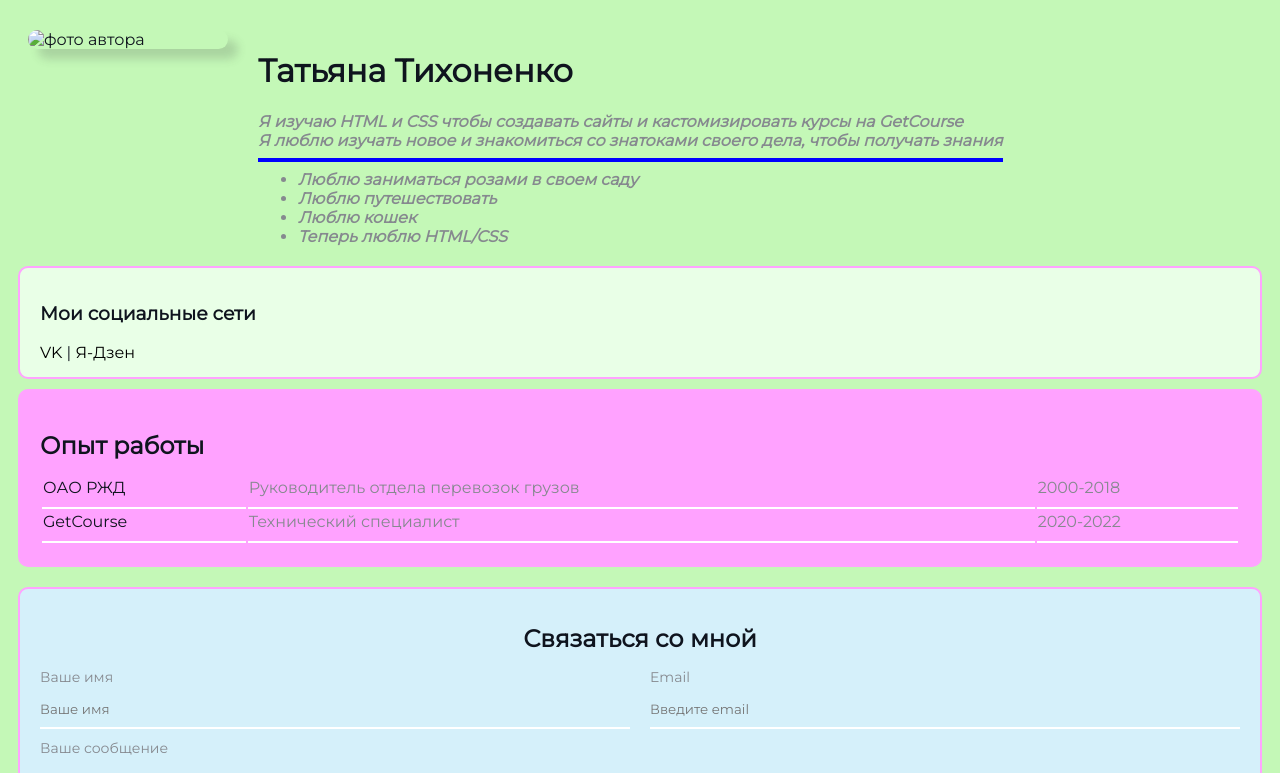
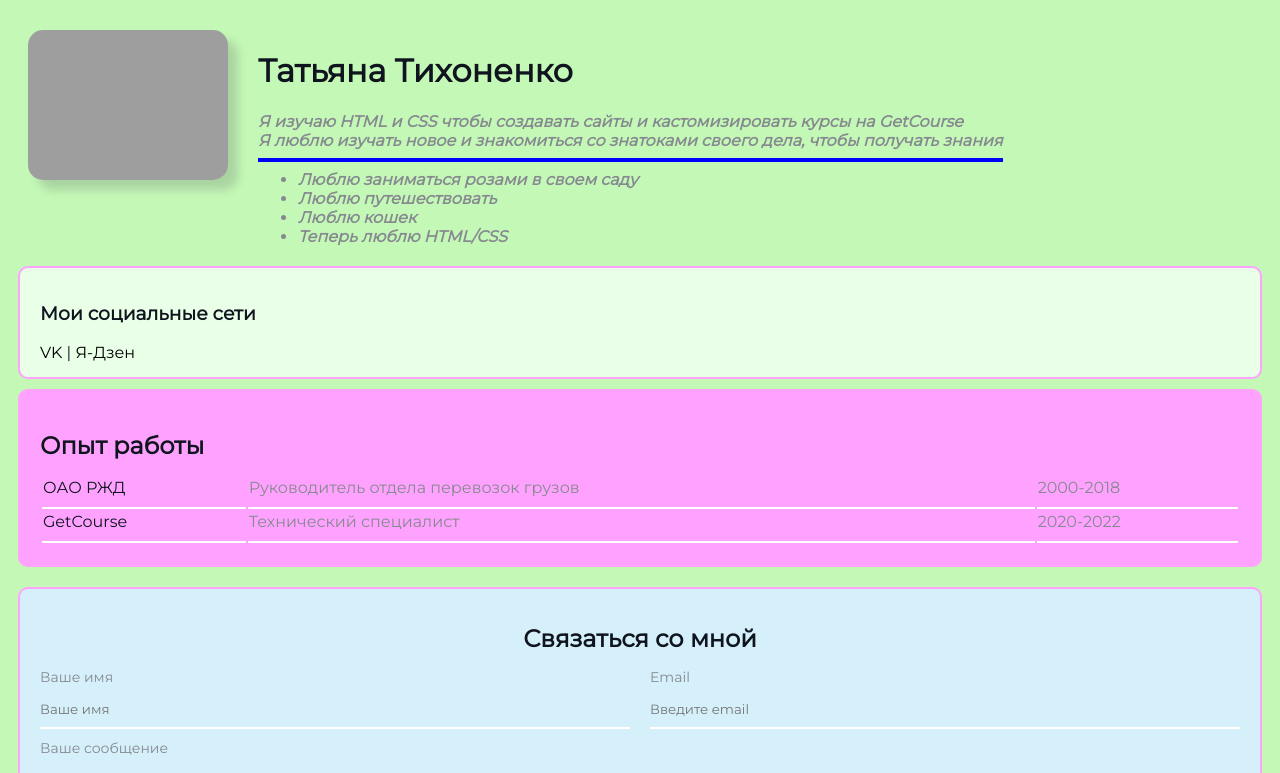
Before and after one commit to TanyaTihon/New_site, a plain HTML site: page index.html in a window 1280 px wide. Shown: the top 773 px of the page. Drawn offline with Linux system fonts and the light colour scheme; the site is published under a folder, as on GitHub Pages, so addresses that start at the root find nothing.

Commit message:
Update index.html

```diff
--- a/index.html
+++ b/index.html
@@ -14,7 +14,7 @@
 <body>
     <div class="conteiner">
         <div class='info'>
-            <img src="/ava.JPG" alt="фото автора" class="ava">
+            <img src="ava.JPG" alt="фото автора" class="ava">
 
             <div class="info-text">
                 <h1>Татьяна Тихоненко</h1>
```
